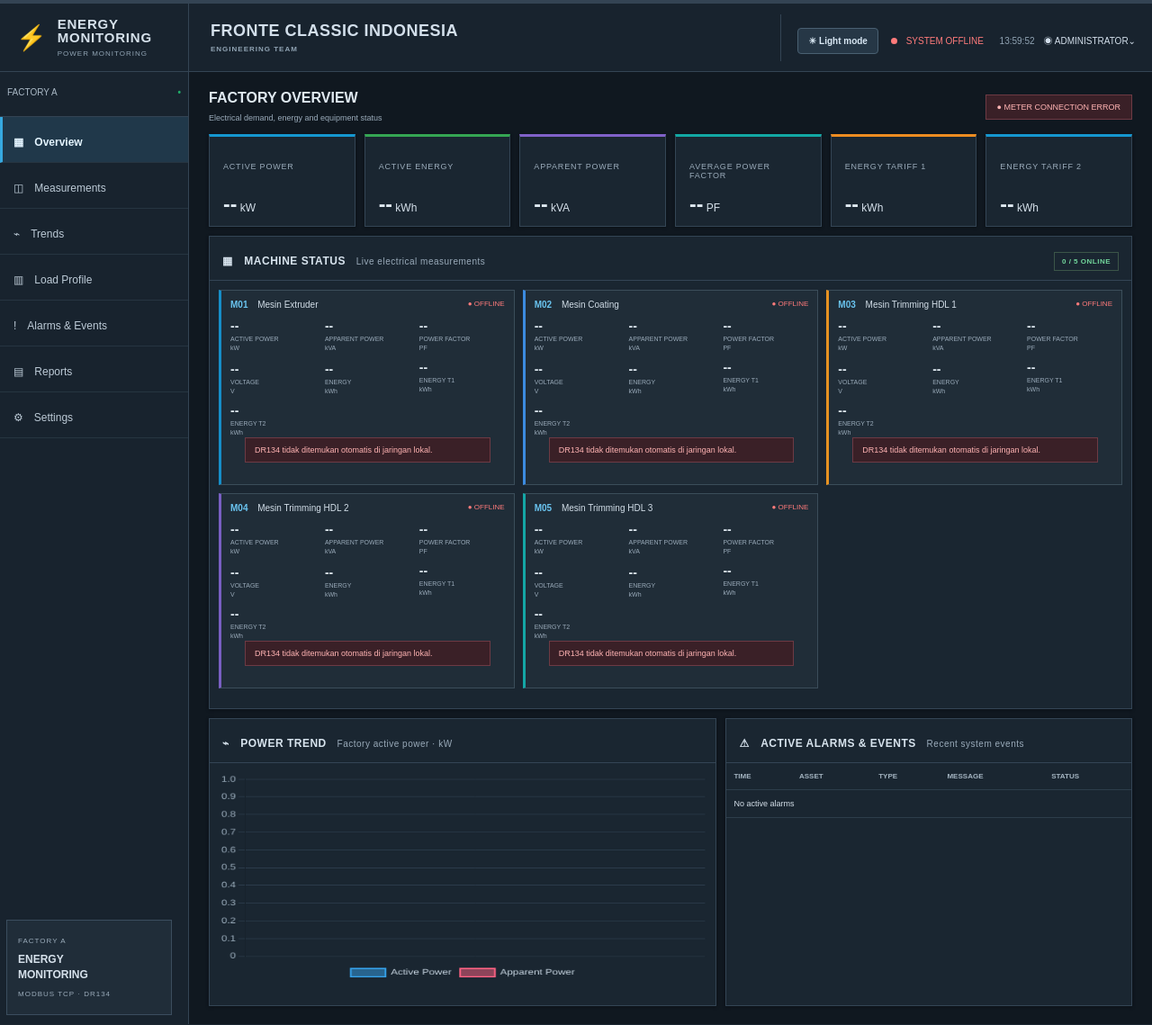
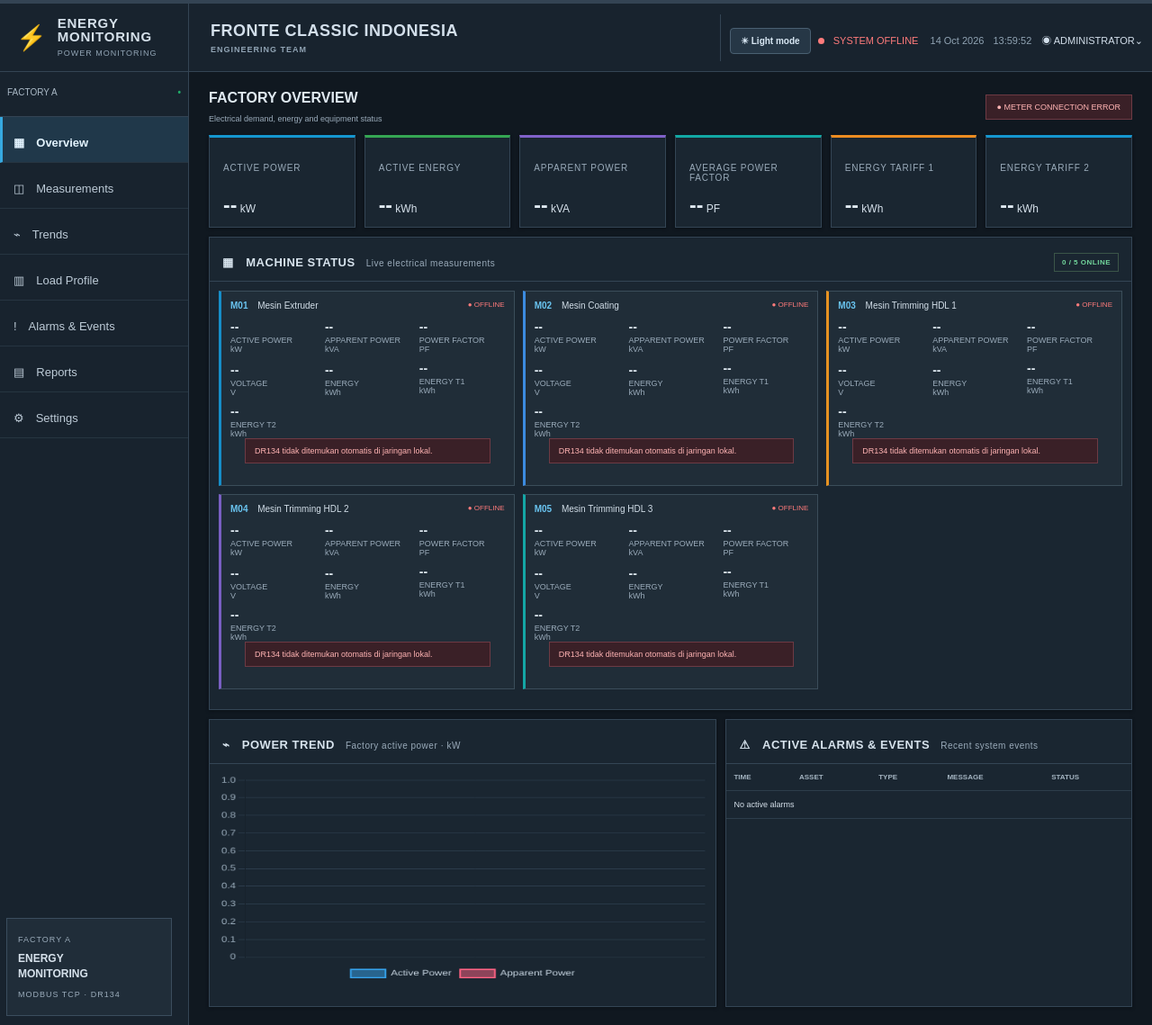
Before and after one commit to jordz40/MONITORING_KWHMETER, a Flask app: page / in a window 1280 px wide. Shown: the whole page at 90% size. Run offline with Flask 3, Linux system fonts and the light colour scheme.

Commit message:
Improve light-mode readability and header date
- Show the date next to the clock in the header, taken from the same timestamp
  as the time. Spacing is tightened and the title now truncates with an
  ellipsis instead of pushing the status row off the screen.
- Light mode: muted grey text (small labels, clock, info rows, settings,
  table headers, heatmap legend) is now near-black, and the type scale is
  larger (base 13px, labels 9-11px) because the old sizes were hard to read.
- Chart grid lines in light mode go from near-white (#e3eaee) to a dark grey
  (#7d878f) with an explicit 1px width, and table/heatmap separators from
  #e3eaee to #aeb9c1, so the axes and rows are actually visible. Dark mode is
  unchanged.
- Enable TEMPLATES_AUTO_RELOAD so dashboard tweaks take effect with a browser
  refresh instead of a process restart.

Co-authored-by: CommandCodeBot <noreply@commandcode.ai>

```diff
--- a/app.py
+++ b/app.py
@@ -19,6 +19,11 @@ import reporting
 import storage
 
 app = Flask(__name__)
+
+# Reload dashboard.html on every request so UI tweaks take effect with a normal
+# browser refresh instead of a process restart.
+app.config["TEMPLATES_AUTO_RELOAD"] = True
+app.jinja_env.auto_reload = True
 
 # --- DR134 Modbus TCP endpoint ---------------------------------------------
 # The USR-DR134 takes its address from DHCP, so it can move to a new IP without
--- a/static/style.css
+++ b/static/style.css
@@ -158,3 +158,51 @@ body[data-theme="dark"] .heatmap .hm-day{background:#202d38;color:#d2dee8}
 body[data-theme="dark"] .heatmap .hm-empty{background:#1a2631}
 .heatmap-legend{margin:0;padding:8px 16px 14px;font-size:9px;color:#718792}
 body[data-theme="dark"] .heatmap-legend{color:#9aabba}
+
+/* Header status row: date beside the clock, tightened so nothing gets clipped */
+.top-status{padding:15px 10px;white-space:nowrap}
+.top-status em{margin-left:10px}
+.top-status .theme-toggle{margin-right:8px}
+.title{min-width:0;overflow:hidden;white-space:nowrap;text-overflow:ellipsis}
+
+/* Readability: near-black muted text in light mode, and larger type overall */
+body{font-size:13px}
+body:not([data-theme="dark"]){color:#0d1b26}
+body:not([data-theme="dark"]) small{color:#0d1b26}
+body:not([data-theme="dark"]) .top-status em,
+body:not([data-theme="dark"]) .info-row span,
+body:not([data-theme="dark"]) .settings-list span,
+body:not([data-theme="dark"]) .report-note p,
+body:not([data-theme="dark"]) .sidebox p{color:#0d1b26}
+body:not([data-theme="dark"]) .measure-table th,
+body:not([data-theme="dark"]) .event-table th,
+body:not([data-theme="dark"]) .heatmap th,
+body:not([data-theme="dark"]) .heatmap-legend{color:#0d1b26}
+body:not([data-theme="dark"]) .theme-toggle{color:#0d1b26}
+body:not([data-theme="dark"]) .factory,
+body:not([data-theme="dark"]) nav a{color:#13232f}
+
+.brand small,.title small,.sidebox small,.sidebox p{font-size:9px}
+.top-status{font-size:11px}
+.kpis small{font-size:10px}
+.values small{font-size:9px}
+.panel-title small{font-size:10px}
+.detail-kpis small{font-size:9px}
+.measure-table,.event-table{font-size:11px}
+.measure-table th,.event-table th{font-size:9px}
+.info-row{font-size:10px}
+.report-card small{font-size:10px}
+.settings-list span,.settings-list b{font-size:11px}
+.heatmap th{font-size:9px}
+.heatmap-legend{font-size:10px}
+
+/* Reports / Load Profile: darker separators so they are visible in light mode */
+body:not([data-theme="dark"]) .measure-table th,
+body:not([data-theme="dark"]) .measure-table td,
+body:not([data-theme="dark"]) .event-table th,
+body:not([data-theme="dark"]) .event-table td{border-color:#aeb9c1}
+body:not([data-theme="dark"]) .heatmap td,
+body:not([data-theme="dark"]) .heatmap th{border-color:#aeb9c1}
+body:not([data-theme="dark"]) .heatmap th{background:#e8eef2}
+body:not([data-theme="dark"]) .heatmap .hm-day{background:#e8eef2}
+body:not([data-theme="dark"]) .heatmap .hm-empty{background:#dfe6ea}
--- a/templates/dashboard.html
+++ b/templates/dashboard.html
@@ -11,7 +11,7 @@
 <header>
   <div class="brand"><div class="bolt">⚡</div><div><b>ENERGY<br>MONITORING</b><small>POWER MONITORING</small></div></div>
   <div class="title">FRONTE CLASSIC INDONESIA<small>ENGINEERING TEAM</small></div>
-  <div class="top-status"><button id="themeToggle" class="theme-toggle" type="button" aria-label="Switch to light mode">☀ Light mode</button><i id="statusDot"></i> <span id="systemStatus">CONNECTING</span> <em id="clock">--:--:--</em>　◉ ADMINISTRATOR⌄</div>
+  <div class="top-status"><button id="themeToggle" class="theme-toggle" type="button" aria-label="Switch to light mode">☀ Light mode</button><i id="statusDot"></i> <span id="systemStatus">CONNECTING</span> <em id="dateLabel">-- --- ----</em><em id="clock">--:--:--</em>　◉ ADMINISTRATOR⌄</div>
 </header>
 
 <div class="layout">
@@ -263,8 +263,8 @@ function applyChartTheme(c) {
   if (!c) return;
   const dark = document.body.dataset.theme === 'dark';
   c.options.plugins.legend.labels.color = dark ? '#c8d6e2' : '#526b7a';
-  c.options.scales.x = {ticks: {color: dark ? '#9fb1c0' : '#718792'}, grid: {color: dark ? '#2d3d4d' : '#e3eaee'}};
-  c.options.scales.y = {beginAtZero: true, ticks: {color: dark ? '#9fb1c0' : '#718792'}, grid: {color: dark ? '#2d3d4d' : '#e3eaee'}};
+  c.options.scales.x = {ticks: {color: dark ? '#9fb1c0' : '#4f5b64'}, grid: {color: dark ? '#2d3d4d' : '#7d878f', lineWidth: 1}};
+  c.options.scales.y = {beginAtZero: true, ticks: {color: dark ? '#9fb1c0' : '#4f5b64'}, grid: {color: dark ? '#2d3d4d' : '#7d878f', lineWidth: 1}};
   c.update('none');
 }
 
@@ -393,7 +393,9 @@ async function refresh() {
   document.getElementById('kwhT2').textContent = fmt(d.totals.kwh_t2);
   document.getElementById('kva').textContent = fmt(d.totals.kva);
   document.getElementById('pf').textContent = fmt(d.totals.pf, 2);
-  document.getElementById('clock').textContent = d.updated.split(' ').pop();
+  const stamp = d.updated.split(' ');
+  document.getElementById('clock').textContent = stamp[stamp.length - 1];
+  document.getElementById('dateLabel').textContent = stamp.slice(0, -1).join(' ');
 
   document.getElementById('machines').innerHTML = d.machines.map(m => `
     <div class="machine" onclick="openMachine('${m.id}')">
```
